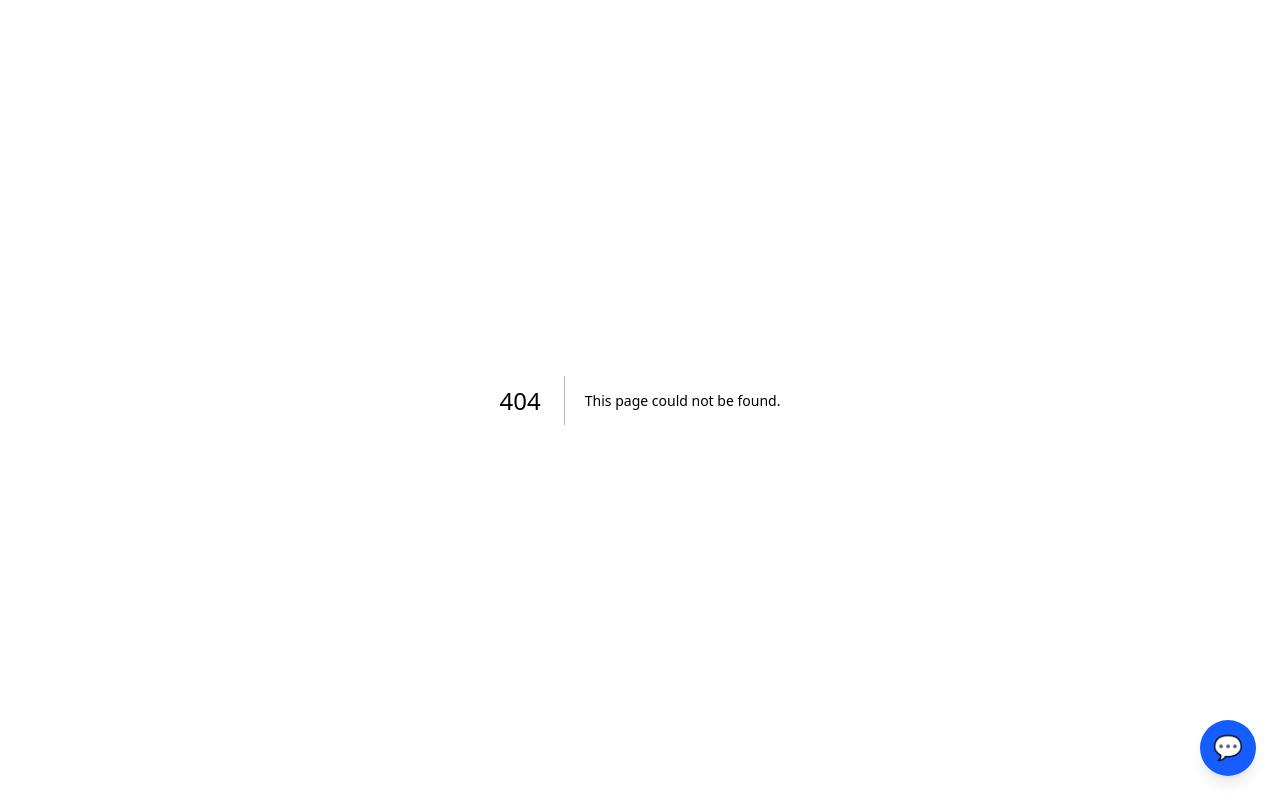
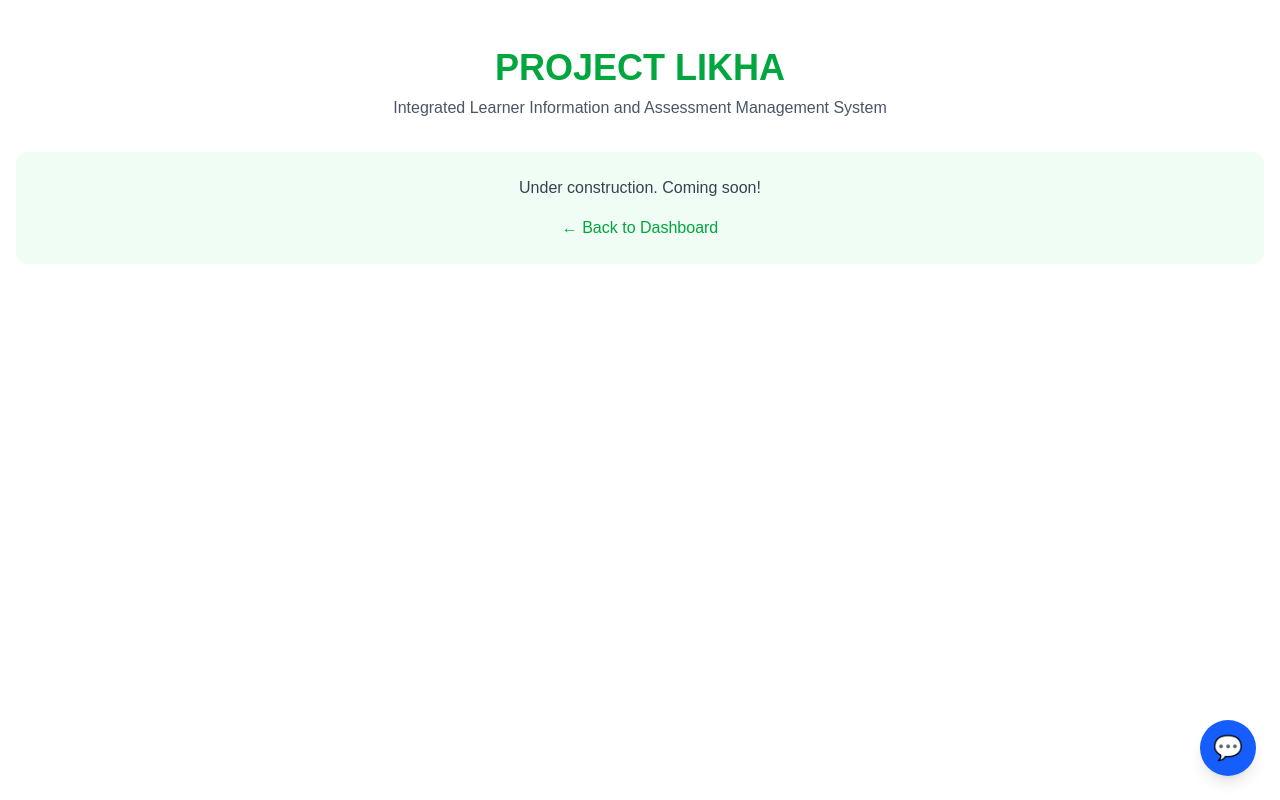
Before and after one commit to AF-Nexus21/af-nexus, a Next.js app: page /projects/likha in a window 1280 px wide. Before the commit this address had no page. Built offline with nearby package versions, Linux system fonts and the light colour scheme.

Commit message:
Added all project placeholder pages

```diff
--- /dev/null
+++ b/app/projects/intrams/page.tsx
@@ -0,0 +1,23 @@
+"use client";
+
+import Link from "next/link";
+
+export default function IntramsProjectPage() {
+  return (
+    <main className="min-h-screen bg-white">
+      <div className="mx-auto max-w-7xl px-4 py-12">
+        <div className="text-center">
+          <h1 className="text-4xl font-bold text-orange-600">INTRAMS 2026</h1>
+          <p className="mt-2 text-gray-600">Online Tabulation System</p>
+        </div>
+
+        <div className="mt-8 rounded-xl bg-orange-50 p-6 text-center">
+          <p className="text-gray-700">Under construction. Coming soon!</p>
+          <Link href="/dashboard" className="mt-4 inline-block text-orange-600 hover:text-orange-800">
+            ← Back to Dashboard
+          </Link>
+        </div>
+      </div>
+    </main>
+  );
+}
--- /dev/null
+++ b/app/projects/likha/page.tsx
@@ -0,0 +1,23 @@
+"use client";
+
+import Link from "next/link";
+
+export default function LikhaPage() {
+  return (
+    <main className="min-h-screen bg-white">
+      <div className="mx-auto max-w-7xl px-4 py-12">
+        <div className="text-center">
+          <h1 className="text-4xl font-bold text-green-600">PROJECT LIKHA</h1>
+          <p className="mt-2 text-gray-600">Integrated Learner Information and Assessment Management System</p>
+        </div>
+
+        <div className="mt-8 rounded-xl bg-green-50 p-6 text-center">
+          <p className="text-gray-700">Under construction. Coming soon!</p>
+          <Link href="/dashboard" className="mt-4 inline-block text-green-600 hover:text-green-800">
+            ← Back to Dashboard
+          </Link>
+        </div>
+      </div>
+    </main>
+  );
+}
--- /dev/null
+++ b/app/projects/nexuspass/page.tsx
@@ -0,0 +1,23 @@
+"use client";
+
+import Link from "next/link";
+
+export default function NexuspassPage() {
+  return (
+    <main className="min-h-screen bg-white">
+      <div className="mx-auto max-w-7xl px-4 py-12">
+        <div className="text-center">
+          <h1 className="text-4xl font-bold text-blue-600">NEXUSPASS</h1>
+          <p className="mt-2 text-gray-600">Digital School ID System</p>
+        </div>
+
+        <div className="mt-8 rounded-xl bg-blue-50 p-6 text-center">
+          <p className="text-gray-700">Under construction. Coming soon!</p>
+          <Link href="/dashboard" className="mt-4 inline-block text-blue-600 hover:text-blue-800">
+            ← Back to Dashboard
+          </Link>
+        </div>
+      </div>
+    </main>
+  );
+}
```
